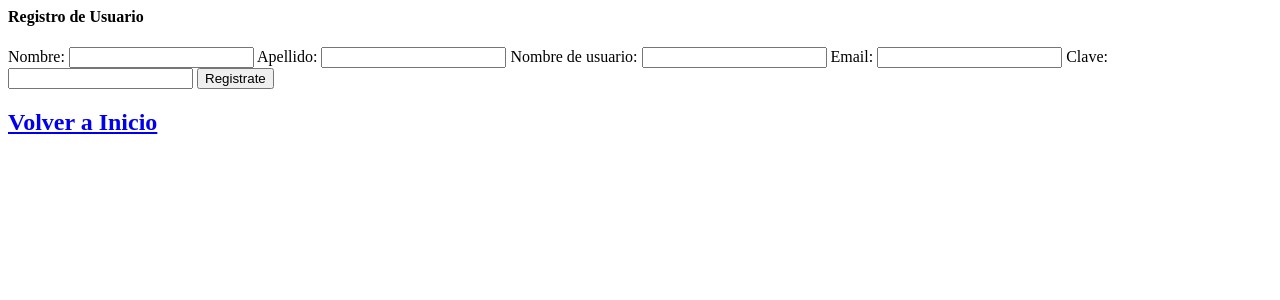
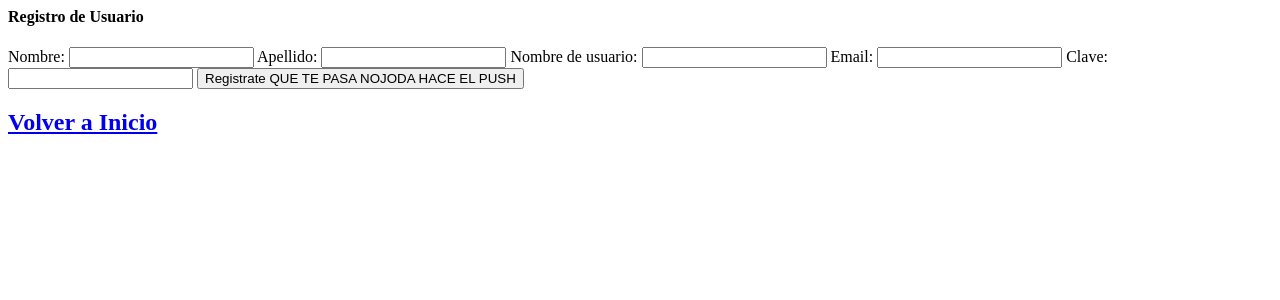
Before and after one commit to abrahanquiroz/test-blog, a Django app: page /usuario/registro/ in a window 1280 px wide. Shown: the top 300 px of the page. Run offline with Django 4.2, Linux system fonts and the light colour scheme.

Commit message:
otro commit para arreglar algo

```diff
--- a/gcblog/usuario/templates/usuario/registro.html
+++ b/gcblog/usuario/templates/usuario/registro.html
@@ -8,7 +8,7 @@
 <!--<label for="clave">Clave</label>
     <input type="password" id="password" name="clave">-->
 
-    <button type="submit">Registrate</button>
+    <button type="submit">Registrate QUE TE PASA NOJODA HACE EL PUSH</button>
 
 </form>
 
```
Also changed, not shown: 1 other file.
